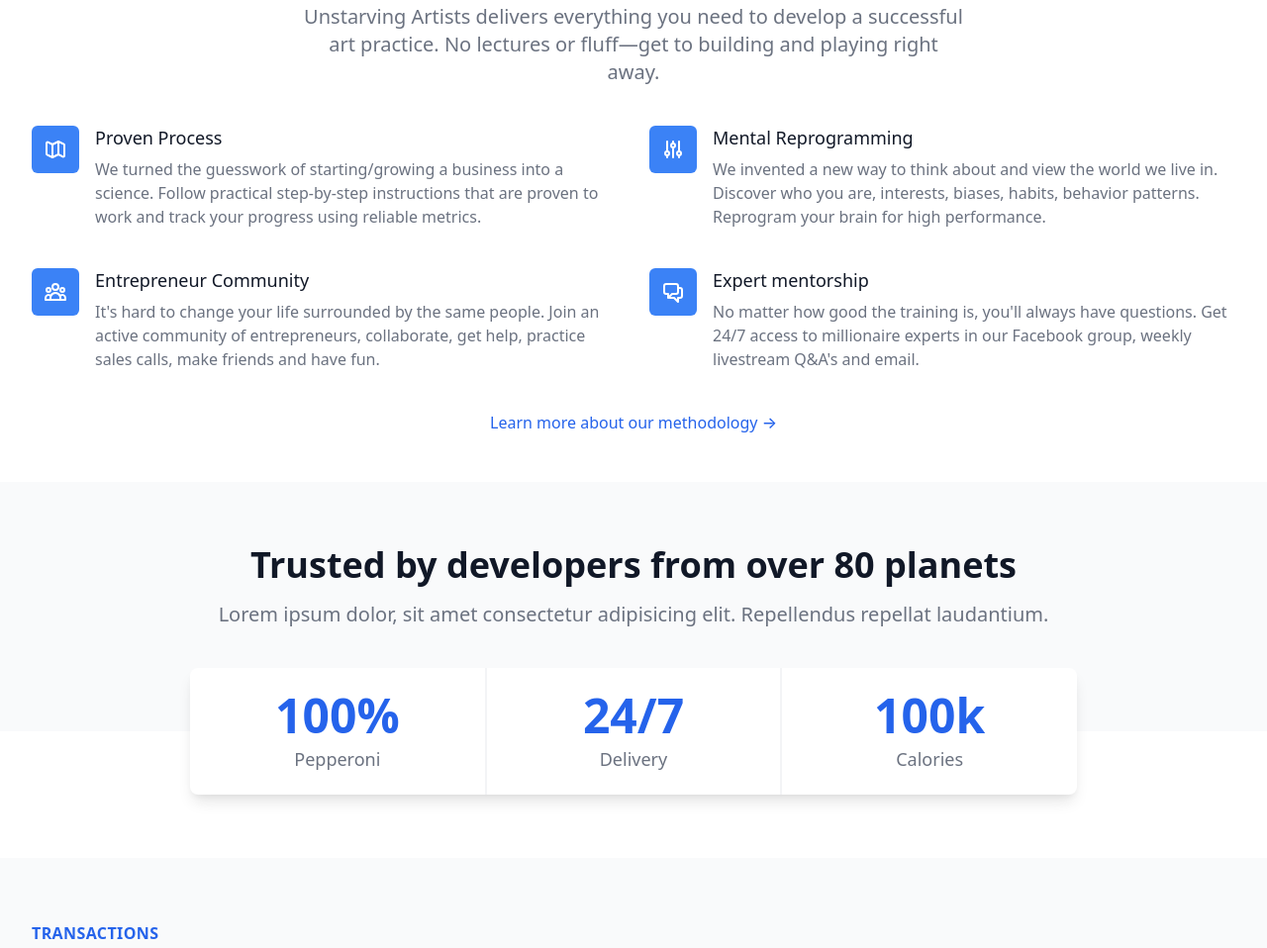
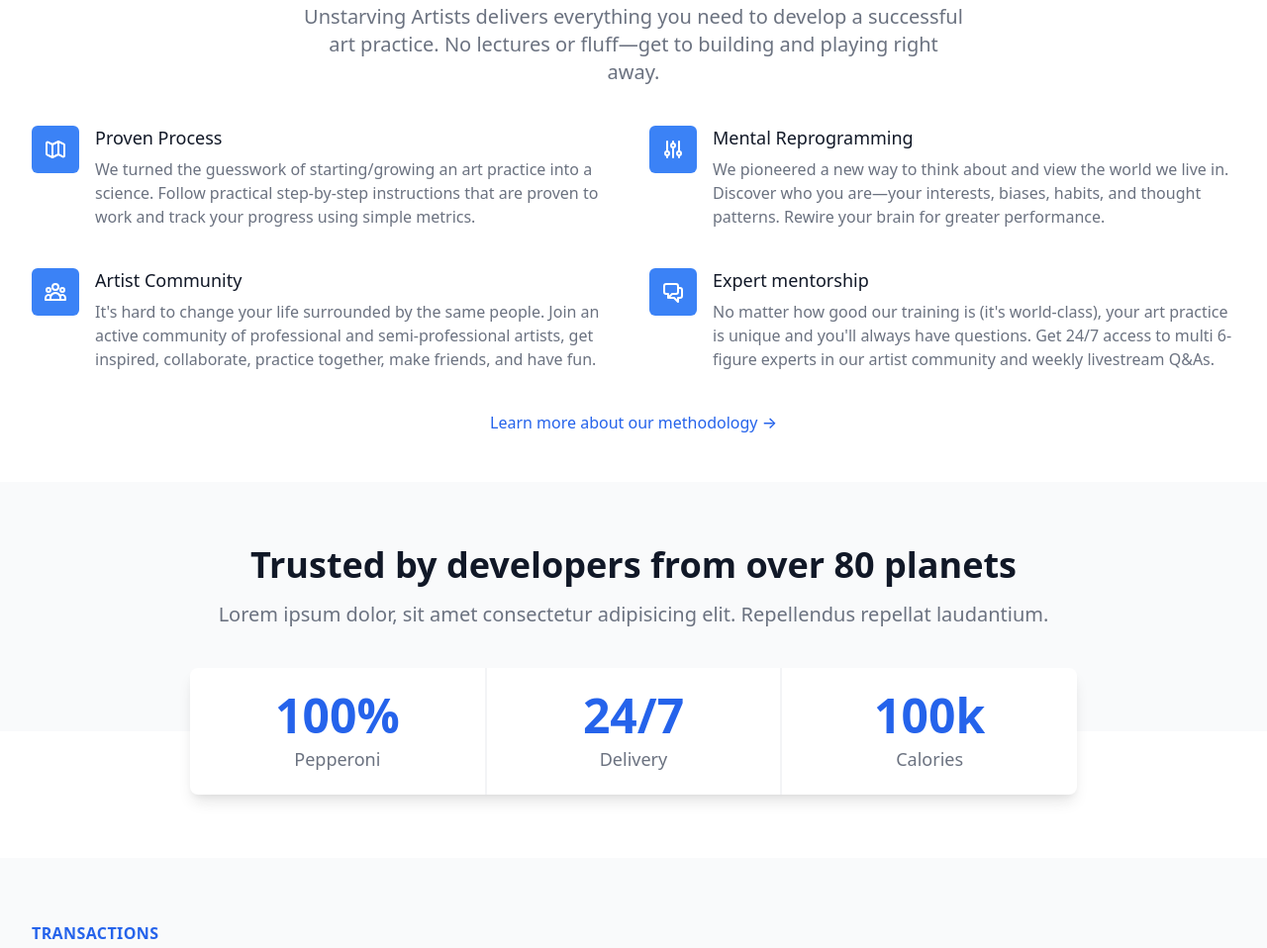
Before and after one commit to unstarvingartists/ua, a Gatsby site: page / in a window 1280 px wide. Shown: the part 2715-3673 px from the top of the page at 99% size. Built offline with nearby package versions, Linux system fonts and the light colour scheme; Gatsby itself is replaced by a stand-in of ours; what @tailwindcss/typography would draw is missing.

Commit message:
finish updating how it works copy

```diff
--- a/src/components/home/how-it-works.js
+++ b/src/components/home/how-it-works.js
@@ -11,25 +11,25 @@
   {
     name: "Proven Process",
     description:
-      "We turned the guesswork of starting/growing a business into a science. Follow practical step-by-step instructions that are proven to work and track your progress using reliable metrics.",
+      "We turned the guesswork of starting/growing an art practice into a science. Follow practical step-by-step instructions that are proven to work and track your progress using simple metrics.",
     icon: MapIcon,
   },
   {
     name: "Mental Reprogramming",
     description:
-      "We invented a new way to think about and view the world we live in. Discover who you are, interests, biases, habits, behavior patterns. Reprogram your brain for high performance.",
+      "We pioneered a new way to think about and view the world we live in. Discover who you are—your interests, biases, habits, and thought patterns. Rewire your brain for greater performance.",
     icon: AdjustmentsIcon,
   },
   {
-    name: "Entrepreneur Community",
+    name: "Artist Community",
     description:
-      "It's hard to change your life surrounded by the same people. Join an active community of entrepreneurs, collaborate, get help, practice sales calls, make friends and have fun.",
+      "It's hard to change your life surrounded by the same people. Join an active community of professional and semi-professional artists, get inspired, collaborate, practice together, make friends, and have fun.",
     icon: UserGroupIcon,
   },
   {
     name: "Expert mentorship",
     description:
-      "No matter how good the training is, you'll always have questions. Get 24/7 access to millionaire experts in our Facebook group, weekly livestream Q&A's and email.",
+      "No matter how good our training is (it's world-class), your art practice is unique and you'll always have questions. Get 24/7 access to multi 6-figure experts in our artist community and weekly livestream Q&As.",
     icon: ChatAlt2Icon,
   },
 ];
```
